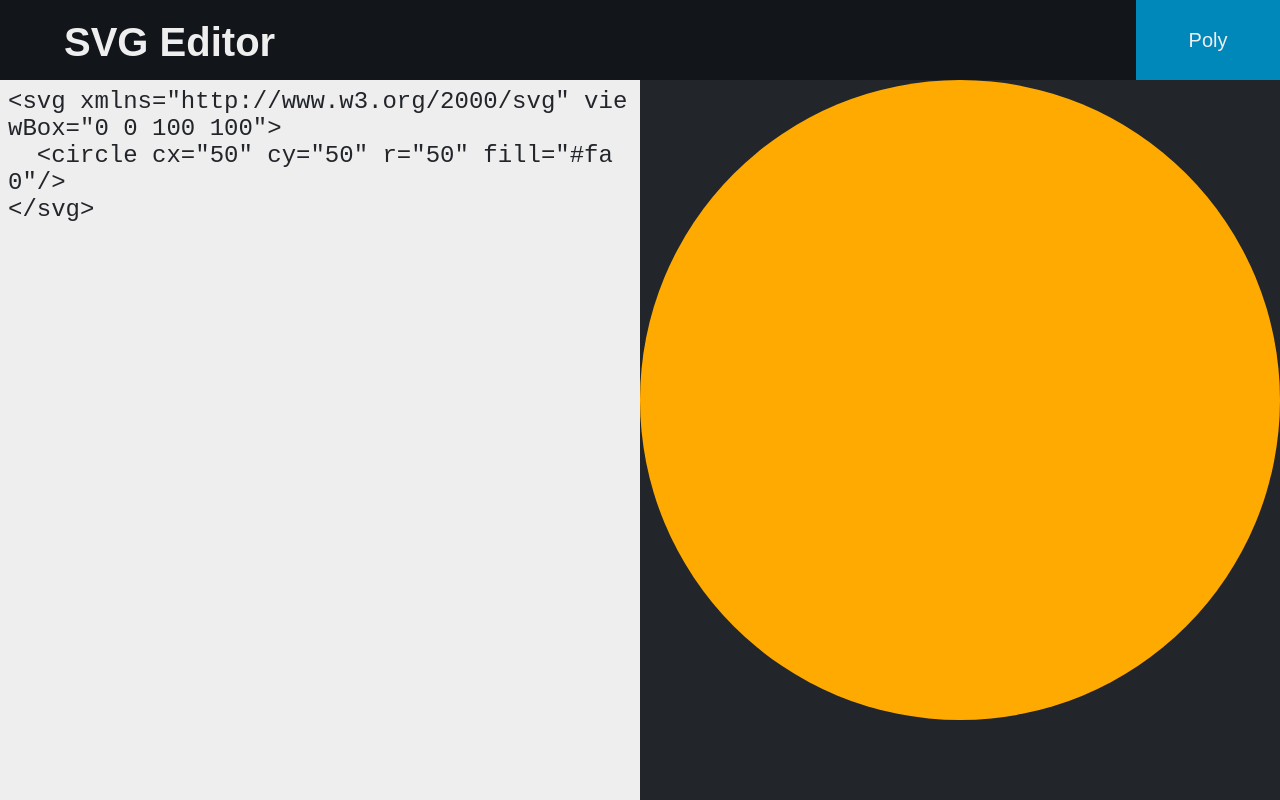
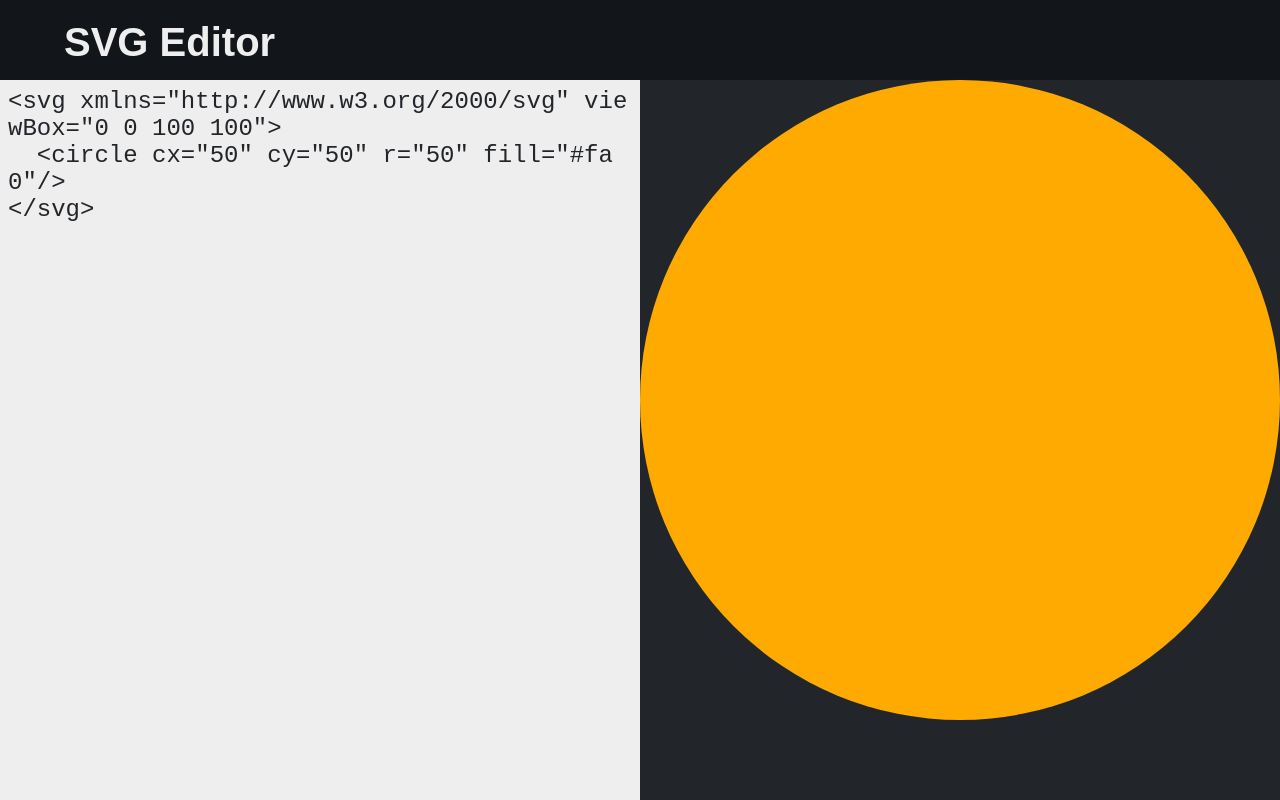
Before and after one commit to kylejlin/svg-editor, a React app: page / in a window 1280 px wide. Built offline with nearby package versions, Linux system fonts and the light colour scheme.

Commit message:
Use ctrl-p to replace poly tool button

```diff
--- a/src/SVGEditor.css
+++ b/src/SVGEditor.css
@@ -13,27 +13,6 @@
 .SVGEditor-top h2 {
   margin: 2.5vh 0 0 5vw;
   font-size: 5vh;
-}
-
-.SVGEditor-top .SVGEditor-tool {
-  background-color: var(--blue);
-  color: var(--white);
-
-  position: absolute;
-  top: 0;
-
-  height: 10vh;
-
-  font-size: 2.5vh;
-  line-height: 10vh;
-  text-align: center;
-
-  padding: 0 1vh 0 1vh;
-}
-
-.SVGEditor-top .SVGEditor-tool-poly {
-  right: 0;
-  width: 10vw;
 }
 
 .SVGEditor-middle {
--- a/src/SVGEditor.js
+++ b/src/SVGEditor.js
@@ -35,6 +35,10 @@ class SVGEditor extends Component {
           this.deleteAllPoints()
           e.preventDefault()
         }
+
+        if (e.key === 'p' || (e.keyCode === 80 && !e.shiftKey)) {
+          this.createPolygon()
+        }
       }
     }, { passive: false })
   }
@@ -44,7 +48,6 @@ class SVGEditor extends Component {
       <div className="SVGEditor">
         <div className="SVGEditor-top">
           <h2>SVG Editor</h2>
-          <div className="SVGEditor-tool SVGEditor-tool-poly" onClick={() => this.createPolygon()}>Poly</div>
         </div>
 
         <div className={'SVGEditor-middle SVGEditor-middle-' + this.state.orientation}>
@@ -114,7 +117,7 @@ class SVGEditor extends Component {
     const { selectionStart, selectionEnd } = this.textareaRef.current
     const { source } = this.state
 
-    if (selectionStart === source.length) {
+    if (!this.state.isEditorFocused) {
       alert('Textarea not focused.')
       return
     }
@@ -133,9 +136,10 @@ class SVGEditor extends Component {
     this.setState({
       source: newSource
     }, () => {
-      this.textareaRef.current.focus()
-      this.textareaRef.current.selectionStart = selectionStart
-      this.textareaRef.current.selectionEnd = selectionStart + polygonSource.length + 1
+      window.setTimeout(() => {
+        this.textareaRef.current.focus()
+        this.textareaRef.current.setSelectionRange(selectionStart, selectionStart + polygonSource.length + 1)
+      }, 0)
     })
   }
 
```
